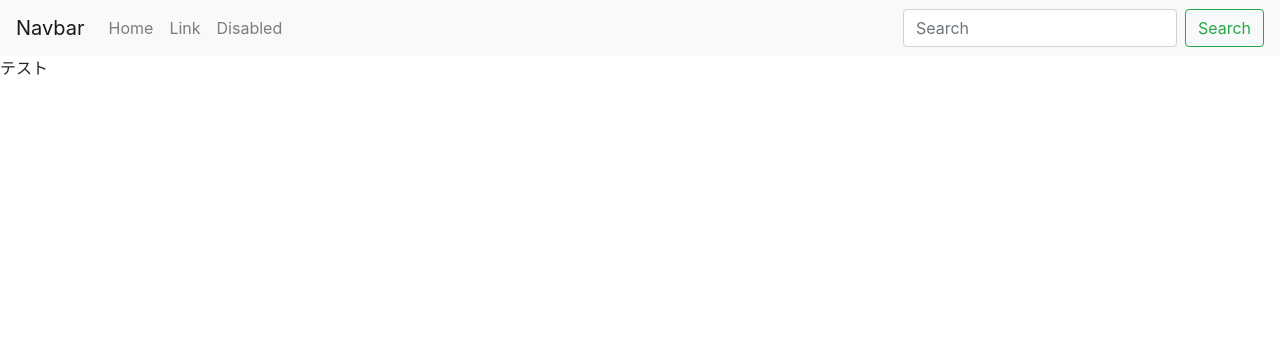
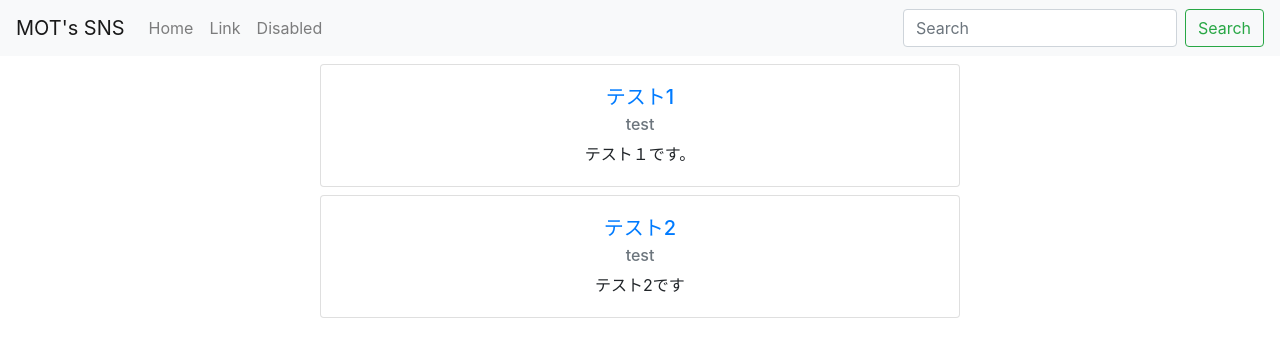
Before and after one commit to nonmot/my-first-blog, a Django app: page / in a window 1280 px wide. Shown: the top 357 px of the page. Run offline with Django 3.2, Linux system fonts and the light colour scheme; data comes from the database, SQL or seed files in the repository; both versions use the stored data as it was after the commit; some libraries are stand-ins or nearby versions.

Commit message:
create post-list

```diff
--- a/blog/templates/blog/layout.html
+++ b/blog/templates/blog/layout.html
@@ -4,12 +4,12 @@
     <head>
         <meta charset="UTF-8">
         <meta name="viewport" content="width=device-width, initial-scale=1.0">
-        <title>Document</title>
+        <title>Mot's SNS</title>
         <link rel="stylesheet" href="https://stackpath.bootstrapcdn.com/bootstrap/4.5.0/css/bootstrap.min.css" integrity="sha384-9aIt2nRpC12Uk9gS9baDl411NQApFmC26EwAOH8WgZl5MYYxFfc+NcPb1dKGj7Sk" crossorigin="anonymous">
     </head>
     <body>
     <nav class="navbar navbar-expand-lg navbar-light bg-light">
-        <a class="navbar-brand" href="#">Navbar</a>
+        <a class="navbar-brand" href="#">MOT's SNS</a>
         <button class="navbar-toggler" type="button" data-toggle="collapse" data-target="#navbarSupportedContent" aria-controls="navbarSupportedContent" aria-expanded="false" aria-label="Toggle navigation">
             <span class="navbar-toggler-icon"></span>
         </button>
@@ -33,9 +33,10 @@
         </div>
         </nav>
 
+        <div class="post-list">
+            {% block body %}
 
-        {% block body %}
-
-        {% endblock body %}
+            {% endblock body %}
+        </div>
     </body>
     </html>
--- a/blog/templates/blog/post.html
+++ b/blog/templates/blog/post.html
@@ -3,6 +3,16 @@
 
 {% block body %}
 
-<p>テスト</p>
+
+{% for post in posts %}
+    <div class="card w-50 mx-auto my-2 text-center" style="width: 18rem;">
+        <div class="card-body">
+            <a href="#" class="card-link"><h5 class="card-title">{{ post.title }}</h5></a>
+            <h6 class="card-subtitle mb-2 text-muted">{{post.author }}</h6>
+            <p class="card-text">{{ post.text }}</p>
+        </div>
+    </div>
+{% endfor %}
+
 
 {% endblock body %}
--- a/blog/views.py
+++ b/blog/views.py
@@ -1,5 +1,10 @@
 from django.shortcuts import render
+from .models import Post
 
 # Create your views here.
 def home(request):
-    return render(request, 'blog/post.html')
+    posts = Post.objects.all()
+    params = {
+        'posts': posts
+    }
+    return render(request, 'blog/post.html', params)
```
Also changed, not shown: db.sqlite3.
